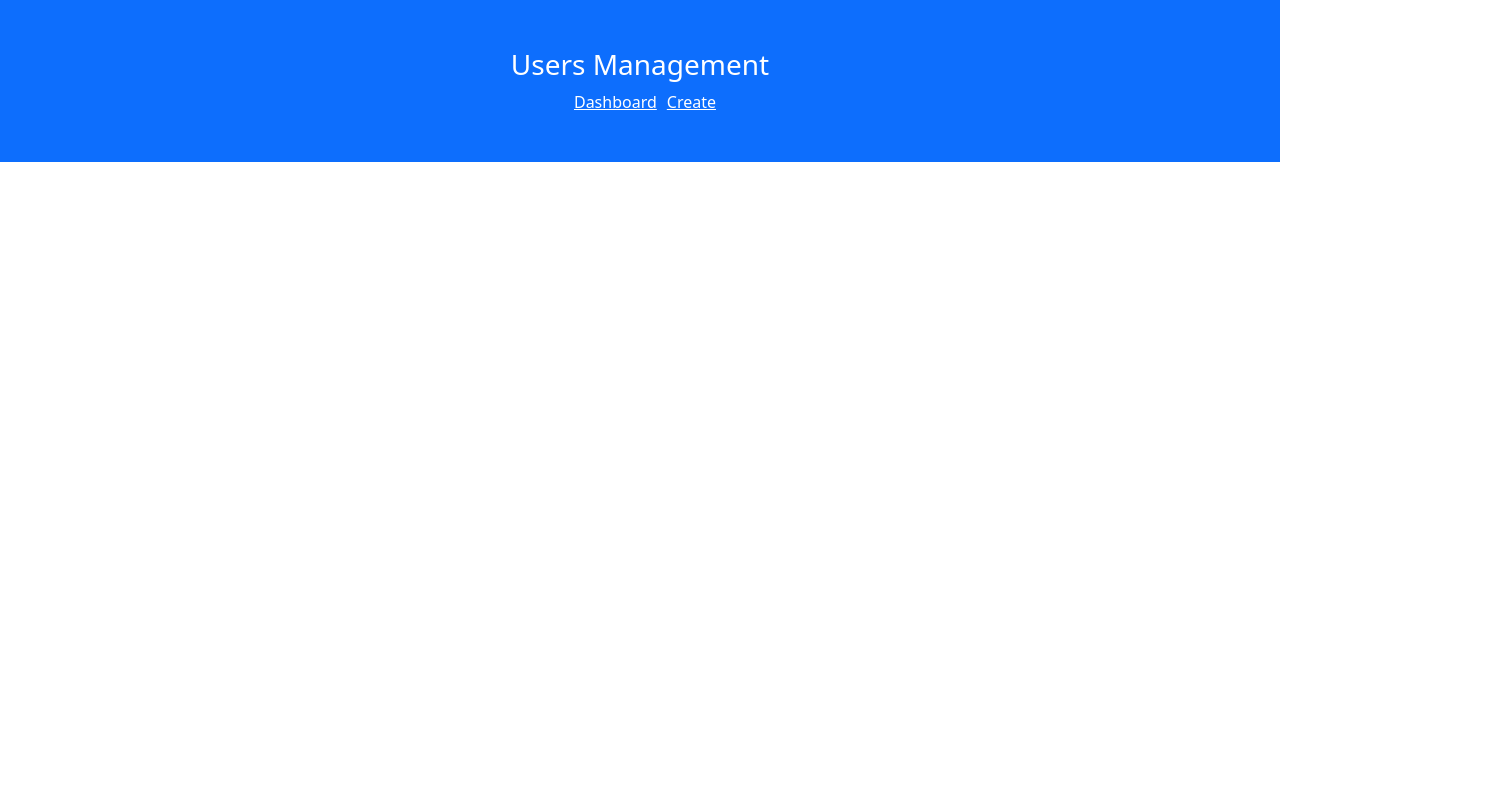
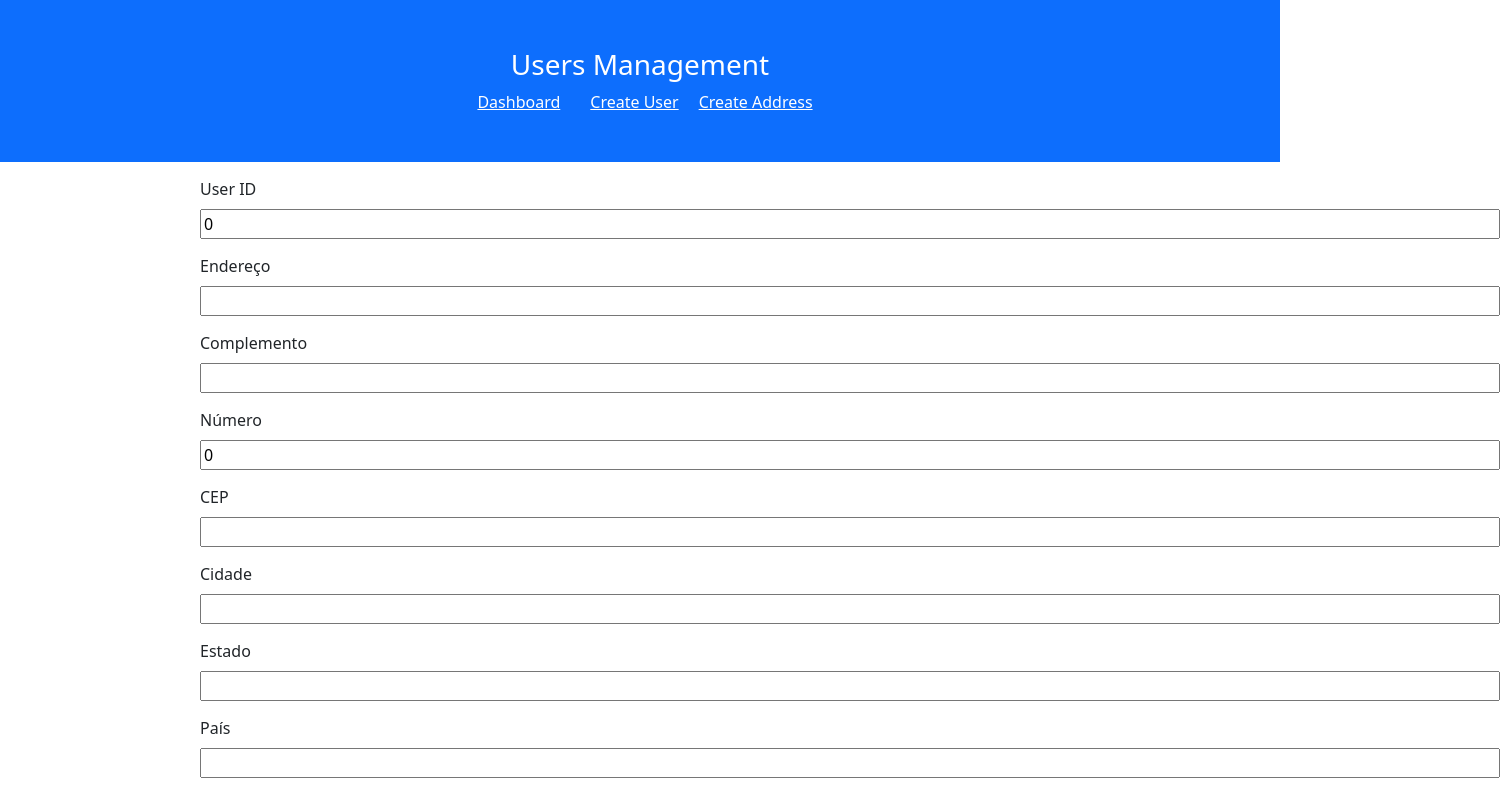
Before and after one commit to Liandro73/angular-first-project, an Angular app: page /address in a window 1280 px wide. Before the commit this address led to /. Shown: the top 800 px of the page, 1500 px wide, since content can reach past the window. Built offline with nearby package versions, Linux system fonts and the light colour scheme.

Commit message:
Create Addresses

```diff
--- a/package.json
+++ b/package.json
@@ -11,6 +11,7 @@
   "private": true,
   "dependencies": {
     "@angular/animations": "^19.0.0",
+    "@angular/material": "^17.3.10",
     "@angular/common": "^19.0.0",
     "@angular/compiler": "^19.0.0",
     "@angular/core": "^19.0.0",
--- /dev/null
+++ b/src/app/address/address.component.css
@@ -0,0 +1,18 @@
+.mb3{
+    margin-left: 200px;
+    margin-right: 200px;
+    margin-top: 15px;
+}
+button{
+    margin-right: 30px;
+    margin-top: 15px;
+    margin-bottom: 15px;
+}
+::placeholder {
+    color: lightgray;
+}
+input{
+    width: 1300px;
+    margin-left: 200px;
+    justify-content: center;
+}
--- /dev/null
+++ b/src/app/address/address.component.html
@@ -0,0 +1,62 @@
+<div>
+    <form>
+        <div class="mb3">
+          <label for="user" class="form-label">User ID</label>
+        </div>
+        <div>
+          <input id="user" type="number" required maxlength="100" [(ngModel)]="user" [ngModelOptions]="{standalone: true}">
+        </div>
+
+        <div class="mb3">
+          <label for="address_line_one" class="form-label">Endereço</label>
+        </div>
+        <div>
+          <input id="address_line_one" type="text" required [(ngModel)]="address_line_one" [ngModelOptions]="{standalone: true}">
+        </div>
+
+        <div class="mb3">
+          <label for="address_line_two" class="form-label">Complemento</label>
+        </div>
+        <div>
+          <input id="address_line_two" type="text" required [(ngModel)]="address_line_two" [ngModelOptions]="{standalone: true}">
+        </div>
+
+        <div class="mb3">
+          <label for="number" class="form-label">Número</label>
+        </div>
+        <div>
+          <input id="number" type="number" required [(ngModel)]="number" [ngModelOptions]="{standalone: true}">
+        </div>
+
+        <div class="mb3">
+          <label for="postal_code" class="form-label">CEP</label>
+        </div>
+        <div>
+          <input id="postal_code" type="text" required maxlength="100" [(ngModel)]="postal_code" [ngModelOptions]="{standalone: true}">
+        </div>
+
+        <div class="mb3">
+          <label for="city" class="form-label">Cidade</label>
+        </div>
+        <div>
+          <input id="city" type="text" required [(ngModel)]="city" [ngModelOptions]="{standalone: true}">
+        </div>
+
+        <div class="mb3">
+          <label for="state" class="form-label">Estado</label>
+        </div>
+        <div>
+          <input id="state" type="text" required [(ngModel)]="state" [ngModelOptions]="{standalone: true}">
+        </div>
+        <div class="mb3">
+          <label for="country" class="form-label">País</label>
+        </div>
+        <div>
+          <input id="country" type="text" required [(ngModel)]="country" [ngModelOptions]="{standalone: true}">
+        </div>
+
+        <div class="mb3">
+          <button id="btnSave" type="submit" class="btn btn-primary" (click)="saveRecords()">Save</button>
+        </div>
+    </form>
+</div>
--- /dev/null
+++ b/src/app/address/address.component.ts
@@ -0,0 +1,113 @@
+import { Component, OnInit } from '@angular/core';
+import { ReactiveFormsModule } from '@angular/forms';
+import { MatInputModule } from '@angular/material/input';
+import { MatSelectModule } from '@angular/material/select';
+import { MatButtonModule } from '@angular/material/button';
+import { MatDatepickerModule } from '@angular/material/datepicker';
+import { MatNativeDateModule } from '@angular/material/core';
+import { CommonModule } from '@angular/common';
+import { MatCardModule } from '@angular/material/card';
+import { HttpClient, HttpClientModule } from '@angular/common/http';
+import { FormsModule } from '@angular/forms';
+import { MatDialogModule } from '@angular/material/dialog';
+import { MatFormFieldModule } from '@angular/material/form-field';
+
+interface State {
+  value: string;
+  viewValue: string;
+}
+
+@Component({
+  selector: 'app-address',
+  imports: [
+    FormsModule,
+    MatFormFieldModule,
+    MatSelectModule,
+    MatInputModule,
+    MatCardModule,
+    CommonModule,
+    ReactiveFormsModule,
+    MatInputModule,
+    MatSelectModule,
+    MatButtonModule,
+    MatDatepickerModule,
+    MatNativeDateModule,
+    MatInputModule,
+    HttpClientModule,
+    FormsModule,
+    MatDialogModule,
+    MatButtonModule
+  ],
+  templateUrl: './address.component.html',
+  styleUrl: './address.component.css'
+})
+export class AddressComponent implements OnInit {
+
+  constructor(private http: HttpClient) {
+  }
+
+  ngOnInit(): void {
+  }
+
+
+  states: State[] = [
+    {value: 'AC', viewValue: 'Acre'},
+    {value: 'AM', viewValue: 'Amazônia'},
+    {value: 'AP', viewValue: 'Amapa'},
+    {value: 'AL', viewValue: 'Alagoas'},
+    {value: 'BA', viewValue: 'Rondônia'},
+    {value: 'CE', viewValue: 'Rondônia'},
+    {value: 'DF', viewValue: 'Rondônia'},
+    {value: 'ES', viewValue: 'Rondônia'},
+    {value: 'GO', viewValue: 'Rondônia'},
+    {value: 'MA', viewValue: 'Rondônia'},
+    {value: 'MG', viewValue: 'Rondônia'},
+    {value: 'MS', viewValue: 'Rondônia'},
+    {value: 'MT', viewValue: 'Rondônia'},
+    {value: 'PA', viewValue: 'Rondônia'},
+    {value: 'PB', viewValue: 'Rondônia'},
+    {value: 'PE', viewValue: 'Rondônia'},
+    {value: 'PI', viewValue: 'Rondônia'},
+    {value: 'PR', viewValue: 'Rondônia'},
+    {value: 'RJ', viewValue: 'Rondônia'},
+    {value: 'RN', viewValue: 'Rondônia'},
+    {value: 'RO', viewValue: 'Rondônia'},
+    {value: 'RR', viewValue: 'Rondônia'},
+    {value: 'RS', viewValue: 'Rondônia'},
+    {value: 'SC', viewValue: 'Rondônia'},
+    {value: 'SE', viewValue: 'Rondônia'},
+    {value: 'SP', viewValue: 'Rondônia'},
+    {value: 'TO', viewValue: 'Rondônia'}
+  ]
+
+  AddressArray: any[] = [];
+
+  user: Number = 0;
+  address_line_one: string = "";
+  address_line_two: string = "";
+  number: Number = 0;
+  postal_code: string = "";
+  city: string = "";
+  state: string = "";
+  country: string = "";
+
+  saveRecords()
+  {
+    let bodyData = {
+      "user": this.user,
+      "address_line_one": this.address_line_one,
+      "address_line_two": this.address_line_two,
+      "number": this.number,
+      "postal_code": this.postal_code,
+      "city": this.city,
+      "state": this.state,
+      "country": this.country,
+    }
+
+    this.http.post("http://127.0.0.1:8000/api/address/create/", bodyData)
+      .subscribe(() => {
+        alert("Address created successfully");
+    })
+  }
+
+}
--- a/src/app/app.component.html
+++ b/src/app/app.component.html
@@ -2,7 +2,8 @@
   <div class="container-fluid p-5 bg-primary text-white text-center">
     <h3>Users Management</h3>
     <a class="link" href="dashboard" style="padding: 10px;">Dashboard</a>
-    <a class="link" href="create">Create</a>
+    <a class="link" href="create" style="padding: 20px;">Create User</a>
+    <a class="link" href="address">Create Address</a>
   </div>
 </header>
 
--- a/src/app/app.routes.ts
+++ b/src/app/app.routes.ts
@@ -1,10 +1,12 @@
 import { provideRouter, Routes } from '@angular/router';
 import { DashboardComponent } from './dashboard/dashboard.component';
 import { CreateComponent } from './create/create.component';
+import { AddressComponent } from './address/address.component';
 
 export const routes: Routes = [
     { path: 'dashboard', component: DashboardComponent },
     { path: 'create', component: CreateComponent },
+    { path: 'address', component: AddressComponent },
 ];
 
 export const appRoutes = provideRouter(routes);
--- a/src/app/dashboard/dashboard.component.html
+++ b/src/app/dashboard/dashboard.component.html
@@ -30,8 +30,10 @@
               <td>{{user.id}}</td>
               <td>{{user.name}}</td>
               <td>{{user.age}}</td>
-              <td>{{user.created_at | date:"dd/MM/yyyy HH:mm:ss"}}</td>
-              <td>{{user.updated_at | date:"dd/MM/yyyy HH:mm:ss"}}</td>
+              <td>{{user.created_at | date:"dd/MM/yyyy"}}</td>
+              <!-- <td>{{user.created_at | date:"dd/MM/yyyy HH:mm:ss"}}</td> -->
+              <td>{{user.updated_at | date:"dd/MM/yyyy"}}</td>
+              <!-- <td>{{user.updated_at | date:"dd/MM/yyyy HH:mm:ss"}}</td> -->
               <td>
                 <button id="btn_edit" type="button" class="btn btn-warning" (click)="setUpdate(user)">Edit</button>
                 <button id="btn_delete" type="button" class="btn btn-danger" (click)="deleteRecords(user)">Delete</button>
@@ -40,11 +42,11 @@
                 <table>
                   <thead>
                   <tr>
-                    <th scope="col">Address</th>
-                    <th scope="col">City</th>
-                    <th scope="col">State</th>
-                    <th scope="col">Postal Code</th>
-                    <th scope="col">Country</th>
+                    <th scope="col" style="padding-right: 150px;">Address</th>
+                    <th scope="col" style="padding-right: 40px;">City</th>
+                    <th scope="col" style="padding-right: 40px;">State</th>
+                    <th scope="col" style="padding-right: 40px;">Postal Code</th>
+                    <th scope="col" style="padding-right: 40px;">Country</th>
                   </tr>
                 </thead>
                 <tbody>
--- a/src/app/dashboard/dashboard.component.ts
+++ b/src/app/dashboard/dashboard.component.ts
@@ -104,4 +104,9 @@ export class DashboardComponent {
     })
   }
 
+  newAddress()
+  {
+
+  }
+
 }
```
Also changed, not shown: 2 other files (tests, documents, lock files or other folders).
